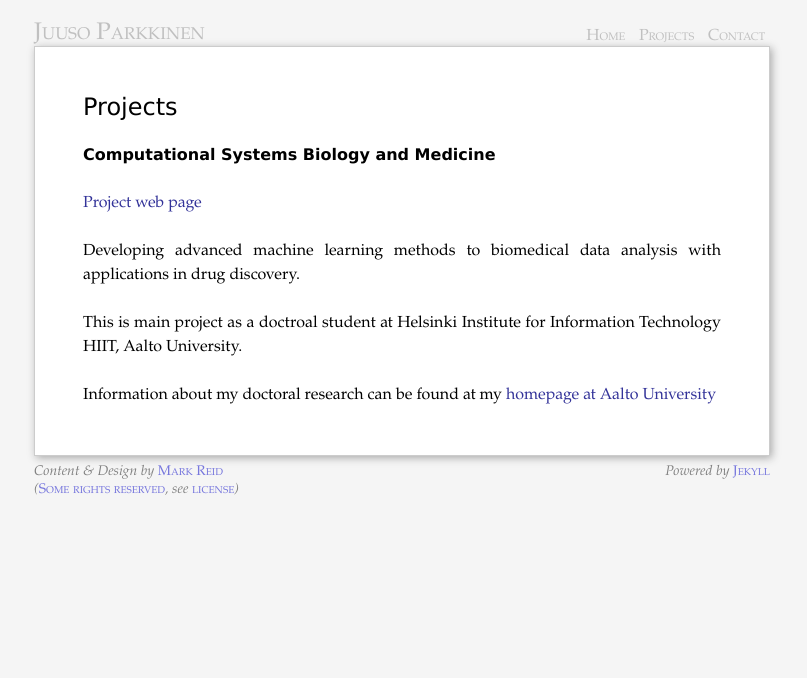
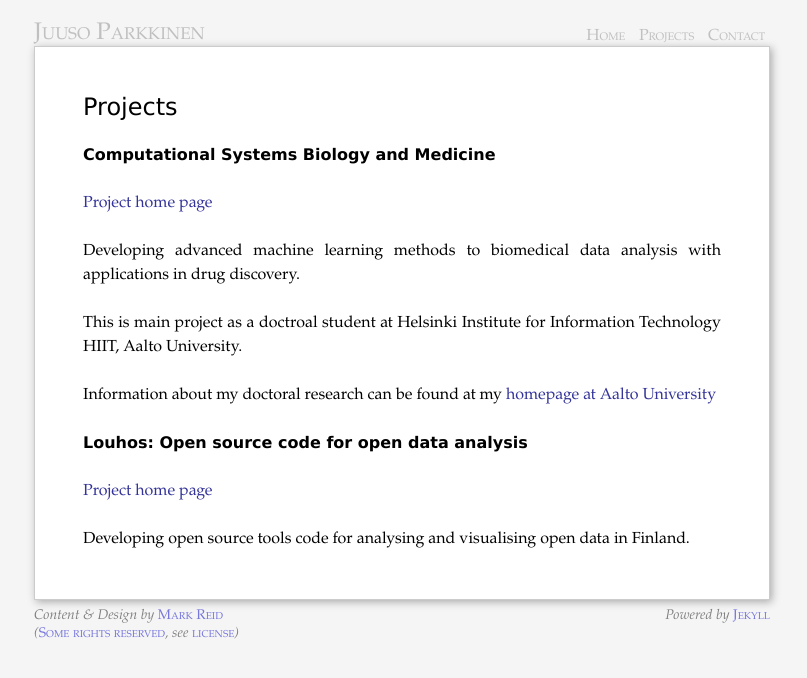
Before and after one commit to ouzor/ouzor.github.com, a Jekyll site: the page built from projects/index.markdown, in a window 1280 px wide. Shown: the top 678 px of the page, without its empty margins (238-1045 px from the left). Built offline with Jekyll 4.4.1, drawn with Linux system fonts in a browser that asks for light colours; Markdown is read by kramdown in place of the engine named in the settings.

Commit message:
Added Louhos to projects

```diff
--- a/projects/index.markdown
+++ b/projects/index.markdown
@@ -6,13 +6,22 @@ title: Home
 Projects
 ========
 
+
 Computational Systems Biology and Medicine
 ------------------------------------------
 
-[Project web page](http://research.ics.aalto.fi/mi/bio.shtml)
+[Project home page](http://research.ics.aalto.fi/mi/bio.shtml)
 
 Developing advanced machine learning methods to biomedical data analysis with applications in drug discovery.
 
 This is main project as a doctroal student at Helsinki Institute for Information Technology HIIT, Aalto University.
 
 Information about my doctoral research can be found at my [homepage at Aalto University](http://users.ics.aalto.fi/japarkki/)
+
+
+Louhos: Open source code for open data analysis
+-----------------------------------------------
+
+[Project home page](http://louhos.github.io/en/index.html)
+
+Developing open source tools code for analysing and visualising open data in Finland.
```
